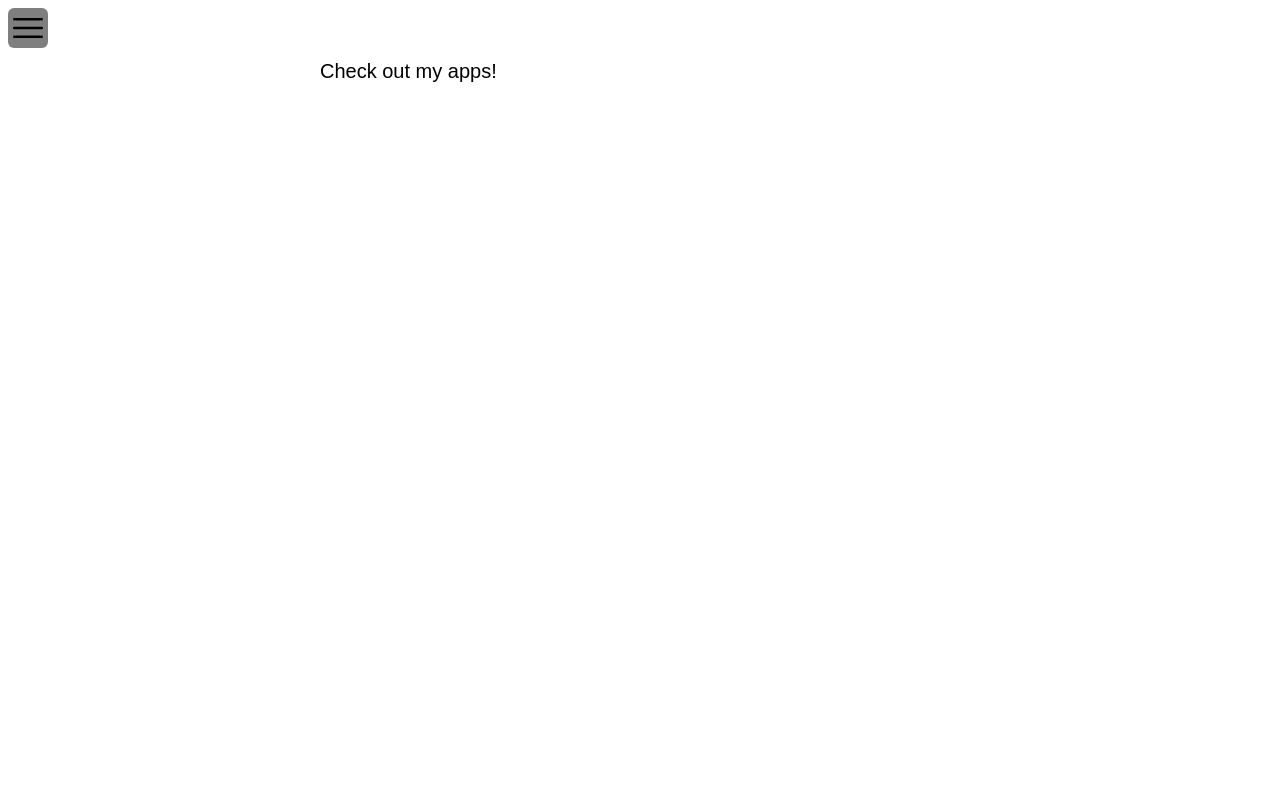
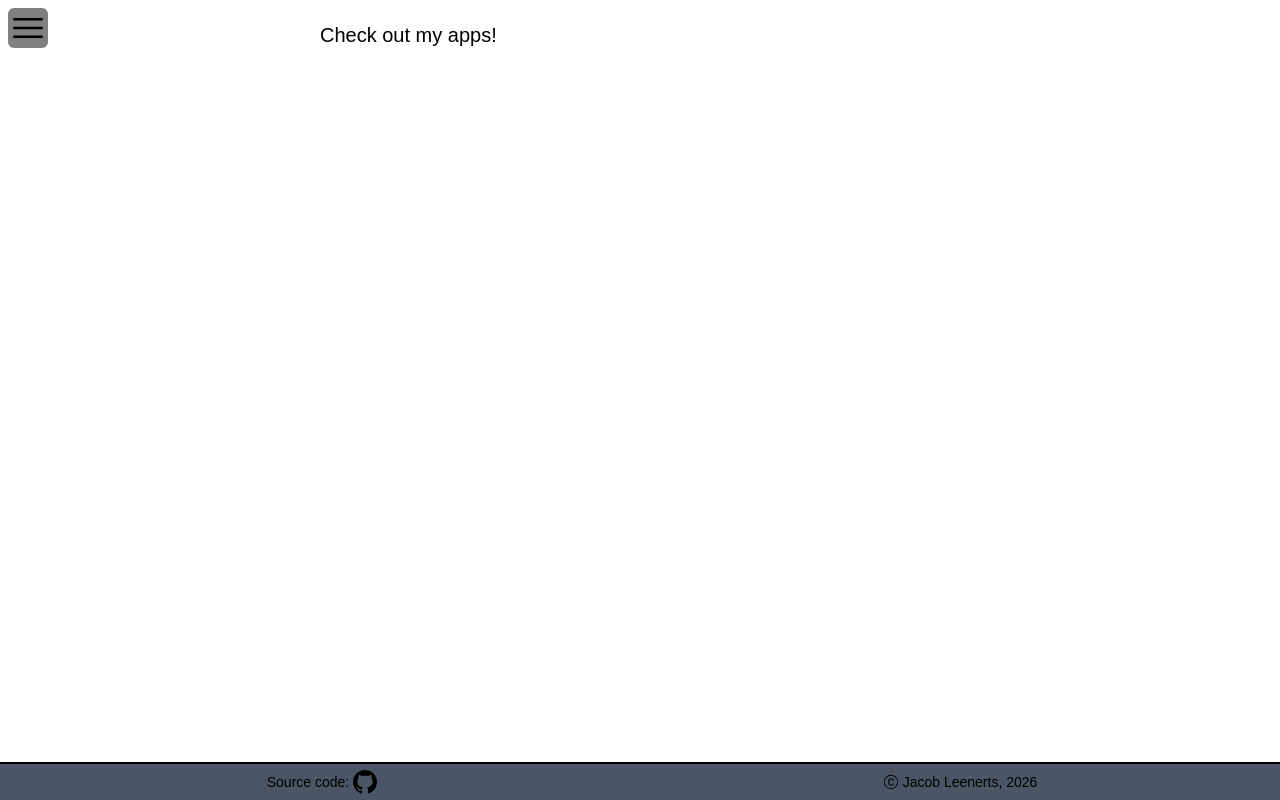
Before and after one commit to jleenerts/zozsite, a Next.js app: page / in a window 1280 px wide. Built offline with nearby package versions, Linux system fonts and the light colour scheme; a web font is replaced by a local one.

Commit message:
finally have sidebar and footer properly formatted (hopefully nothing else breaks about them)

```diff
--- /dev/null
+++ b/app/components/Footer.tsx
@@ -0,0 +1,68 @@
+import Link from "next/link";
+
+export default function Footer() {
+    return (
+        <div className="mt-4 py-2 border-t-2 fixed w-screen bottom-0
+                        grid grid-cols-2 place-items-center
+                        text-sm lg:text-md
+                        bg-gray-600"
+        >
+            <Link href="https://github.com/jleenerts/zozsite"
+                  className="flex place-items-center">
+                <p>Source code:</p>
+                <svg xmlns="http://www.w3.org/2000/svg"
+                     width="16" height="16" fill="currentColor"
+                     className="ml-2 scale-150" viewBox="0 0 16 16"
+                >
+                    <path d="M8 0C3.58 0 0 3.58 0 8c0 3.54 2.29 6.53 5.47 7.59.4.07.55-.17.55-.38
+                             0-.19-.01-.82-.01-1.49-2.01.37-2.53-.49-2.69-.94-.09-.23-.48-.94-.82-1.13-.28-.15-.68-.52-.01-.53.63-.01
+                             1.08.58 1.23.82.72 1.21 1.87.87 2.33.66.07-.52.28-.87.51-1.07-1.78-.2-3.64-.89-3.64-3.95
+                             0-.87.31-1.59.82-2.15-.08-.2-.36-1.02.08-2.12 0 0 .67-.21 2.2.82.64-.18 1.32-.27 2-.27s1.36.09
+                             2 .27c1.53-1.04 2.2-.82 2.2-.82.44 1.1.16 1.92.08 2.12.51.56.82 1.27.82 2.15 0 3.07-1.87
+                             3.75-3.65 3.95.29.25.54.73.54 1.48 0 1.07-.01 1.93-.01 2.2 0 .21.15.46.55.38A8.01
+                             8.01 0 0 0 16 8c0-4.42-3.58-8-8-8"
+                    />
+                </svg>
+            </Link>
+            <div className="flex place-items-center">
+                <svg xmlns="http://www.w3.org/2000/svg"
+                     width="16" height="16" fill="currentColor"
+                     className="mr-1 scale-90" viewBox="0 0 16 16"
+                >
+                      <path d="M1 8a7 7 0 1 0 14 0A7 7 0 0 0 1 8m15 0A8 8 0 1 1 0 8a8 8 0 0 1 16 0M8.146 4.992c-1.212 0-1.927.92-1.927
+                      2.502v1.06c0 1.571.703 2.462 1.927 2.462.979 0 1.641-.586 1.729-1.418h1.295v.093c-.1 1.448-1.354 2.467-3.03
+                      2.467-2.091 0-3.269-1.336-3.269-3.603V7.482c0-2.261 1.201-3.638 3.27-3.638 1.681 0 2.935 1.054 3.029
+                      2.572v.088H9.875c-.088-.879-.768-1.512-1.729-1.512"/>
+                </svg>
+                <p>Jacob Leenerts, 2026</p>
+            </div>
+        </div>
+    );
+}
+
+/*
+Github icon from https://icons.getbootstrap.com/icons/github/
+Copyright icon from https://icons.getbootstrap.com/icons/c-circle/
+
+The MIT License (MIT)
+
+Copyright (c) 2011-2026 The Bootstrap Authors
+
+Permission is hereby granted, free of charge, to any person obtaining a copy
+of this software and associated documentation files (the "Software"), to deal
+in the Software without restriction, including without limitation the rights
+to use, copy, modify, merge, publish, distribute, sublicense, and/or sell
+copies of the Software, and to permit persons to whom the Software is
+furnished to do so, subject to the following conditions:
+
+The above copyright notice and this permission notice shall be included in
+all copies or substantial portions of the Software.
+
+THE SOFTWARE IS PROVIDED "AS IS", WITHOUT WARRANTY OF ANY KIND, EXPRESS OR
+IMPLIED, INCLUDING BUT NOT LIMITED TO THE WARRANTIES OF MERCHANTABILITY,
+FITNESS FOR A PARTICULAR PURPOSE AND NONINFRINGEMENT. IN NO EVENT SHALL THE
+AUTHORS OR COPYRIGHT HOLDERS BE LIABLE FOR ANY CLAIM, DAMAGES OR OTHER
+LIABILITY, WHETHER IN AN ACTION OF CONTRACT, TORT OR OTHERWISE, ARISING FROM,
+OUT OF OR IN CONNECTION WITH THE SOFTWARE OR THE USE OR OTHER DEALINGS IN
+THE SOFTWARE.
+*/
--- a/app/components/Header.tsx
+++ b/app/components/Header.tsx
@@ -4,8 +4,10 @@ import Link from "next/link";
 import Image from "next/image";
 import { usePathname } from "next/navigation";
 
-import { LightBulbIcon, Bars3Icon } from "@heroicons/react/24/outline";
+import { Bars3Icon } from "@heroicons/react/24/outline";
 import { Share_Tech } from "next/font/google";
+
+import { ColorButton } from "./themeToggler";
 
 const shareTech = Share_Tech({
   variable: "--font-share-tech",
@@ -13,36 +15,20 @@ const shareTech = Share_Tech({
   weight: "400",
 });
 
-// toggle the site dark mode
-export function ColorButton({ className }: { className?: string }) {
-  // info about system theme https://tailwindcss.com/docs/dark-mode
-  function switchThemes() {
-    if (localStorage.getItem("isDark") === "true") {
-      localStorage.setItem("isDark", "false");
-      document.body.classList.remove("dark");
-    }
-    else {
-      localStorage.setItem("isDark", "true");
-      document.body.classList.add("dark");
-    }
-  }
-
-  return (
-    <LightBulbIcon onClick={switchThemes} className={className}/>
-  );
-}
-
 export function ToggleSidebarButton({ className }: { className?: string }) {
   var active = false;
   var sidebar: HTMLElement | null = null;
+  var lightButton: HTMLElement | null = null;
   var button: HTMLElement | null = null;
 
   if (typeof window !== "undefined") {
     sidebar = document?.getElementById('sidebar');
+    lightButton = document?.getElementById('lightButton');
     button = document?.getElementById('sidebarButton');
 
     // reset sidebar being open on page change and enable button background
     sidebar?.classList.add('-translate-x-full');
+    lightButton?.classList.add('-translate-x-full');
     button?.classList.add("bg-black/50");
     button?.classList.add("dark:bg-white/50");
 
@@ -54,7 +40,10 @@ export function ToggleSidebarButton({ className }: { className?: string }) {
 
   function toggleSidebar() {
     active = !active;
+    console.log(sidebar);
+    console.log(lightButton);
     sidebar?.classList.toggle('-translate-x-full');
+    lightButton?.classList.toggle('-translate-x-full');
 
     // add transparent border to sandwich icon if sidebar isn't active
     if (!active) {
@@ -94,10 +83,13 @@ export default function Header() {
     // Add more navigation items as needed
   ];
 
+  // Note on the light icon: to match the bottom of a mobile browser where the height can change,
+  // I created a separate div to house the light. If set relative to the inside of the rest of the sidebar,
+  // then it can either be cut off or not update position every time the viewport height changes.
   return (
     <aside className={`${shareTech.className}`}>
       <div id="sidebar"
-           className="fixed left-0
+           className="fixed top-0 left-0
                       h-screen h-dvh min-w-xs
                       flex
                       transition-all duration-300 ease-in-out transform -translate-x-full"
@@ -150,9 +142,13 @@ export default function Header() {
         <div
           className="basis-4 bg-linear-to-r from-gray-600 to-white dark:to-black mask-r-from-30%"
         />
+      </div>
+      <div id="lightButton"
+           className="flex justify-end
+                      fixed bottom-2 left-0 h-[50px] min-w-xs
+                      transition-all duration-300 ease-in-out transform -translate-x-full">
         <ColorButton
-          className="absolute right-3 bottom-4 max-block-24
-                     cursor-pointer text-yellow-100 dark:text-black duration-80"
+          className="pr-4 cursor-pointer text-yellow-100 dark:text-black duration-80"
         />
       </div>
       <ToggleSidebarButton
--- /dev/null
+++ b/app/components/themeToggler.tsx
@@ -0,0 +1,22 @@
+'use client';
+
+import { LightBulbIcon } from "@heroicons/react/24/outline";
+
+// toggle the site dark mode
+export function ColorButton({ className }: { className?: string }) {
+  // info about system theme https://tailwindcss.com/docs/dark-mode
+  function switchThemes() {
+    if (localStorage.getItem("isDark") === "true") {
+      localStorage.setItem("isDark", "false");
+      document.body.classList.remove("dark");
+    }
+    else {
+      localStorage.setItem("isDark", "true");
+      document.body.classList.add("dark");
+    }
+  }
+
+  return (
+    <LightBulbIcon onClick={switchThemes} className={className}/>
+  );
+}
--- a/app/layout.tsx
+++ b/app/layout.tsx
@@ -4,6 +4,7 @@ import Script from "next/script";
 
 import "./globals.css";
 import Header from "./components/Header";
+import Footer from "./components/Footer";
 
 const zenKaku = Zen_Kaku_Gothic_New({
   variable: "--font-zen-kaku-gothic-new",
@@ -79,15 +80,18 @@ export default function RootLayout({
                     antialiased dark:bg-black dark:text-gray-200`}
         suppressHydrationWarning
       >
-        <Header />
+
         <main className="
-              mx-auto  pt-[7vh]
+              mx-auto pt-13 lg:pt-5 pb-12
               flex flex-col lg:max-w-1/2 lg:min-w-md
               whitespace-pre-line
               duration-300
         ">
           {children}
+
         </main>
+        <Footer />
+        <Header />
       </body>
     </html>
   );
```
